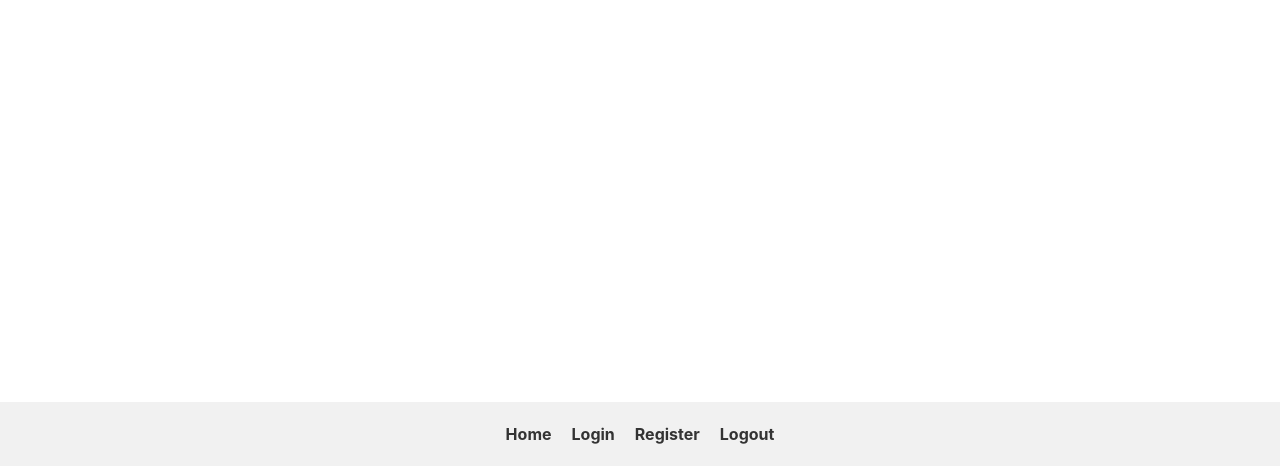
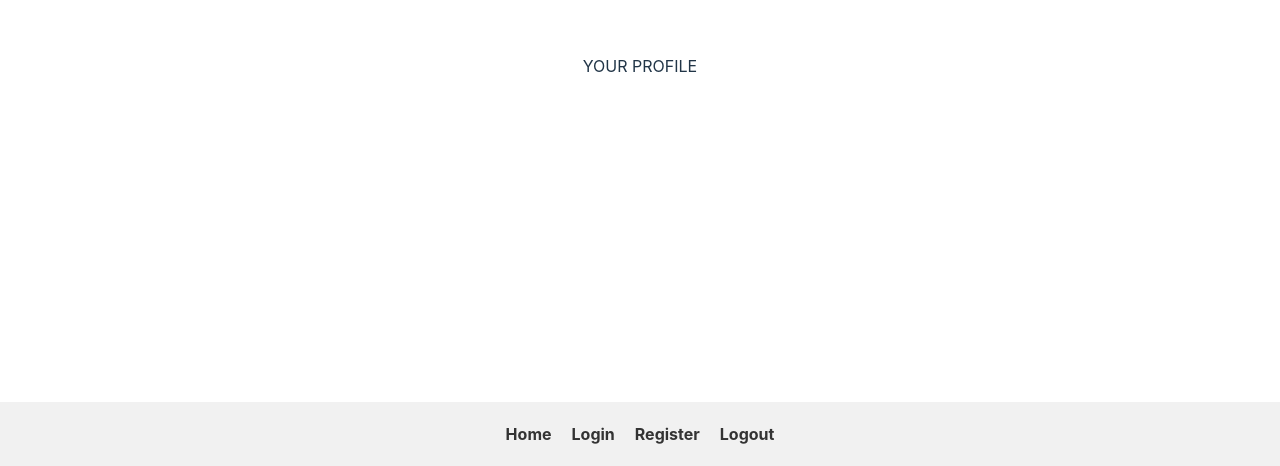
Before and after one commit to manudana11/frontend-tuktuk, a React (Vite) app: page /profile in a window 1280 px wide. Shown: the part 334-800 px from the top of the page. Built offline with nearby package versions, Linux system fonts and the light colour scheme.

Commit message:
Componente Profile creado

```diff
--- a/src/App.jsx
+++ b/src/App.jsx
@@ -3,6 +3,7 @@
 import Home from './components/Home/Home'
 import Register from './components/Register/Register'
 import Login from './components/Login/Login'
+import Profile from './components/Profile/Profile'
 import Footer from './components/Footer/Footer'
 
 function App() {
@@ -14,6 +15,7 @@
           <Route path='/' element={<Home/>} />
           <Route path='/register' element={<Register />} />
           <Route path='/login' element={<Login />} />
+          <Route path='/profile' element={<Profile/>} />
         </Routes>
         <div className='space'></div>
         <Footer/>
--- a/src/components/Login/Login.jsx
+++ b/src/components/Login/Login.jsx
@@ -23,7 +23,7 @@
         message: 'Success',
         description: message
       })
-      navigate('/')//CAMBAIAR AL FEED CUANDO SE HAGA EL LOGIN
+      navigate('/profile')//CAMBAIAR AL FEED CUANDO SE HAGA EL LOGIN
     }
     if(isError){
       notification.error({
--- /dev/null
+++ b/src/components/Profile/Profile.jsx
@@ -0,0 +1,11 @@
+import React from 'react'
+
+const Profile = () => {
+  return (
+    <div>
+        YOUR PROFILE
+    </div>
+  )
+}
+
+export default Profile
```
Also changed, not shown: src/components/Profile/Profile.scss (added).
